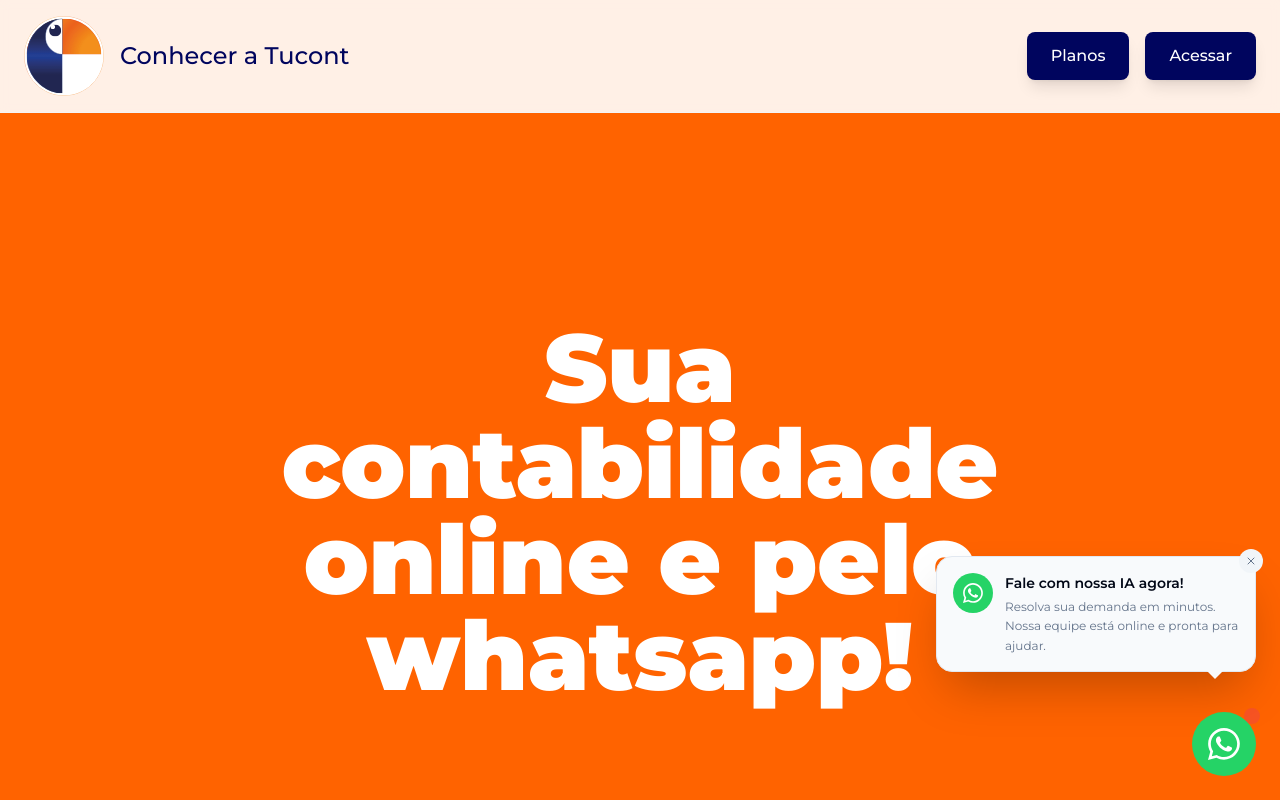
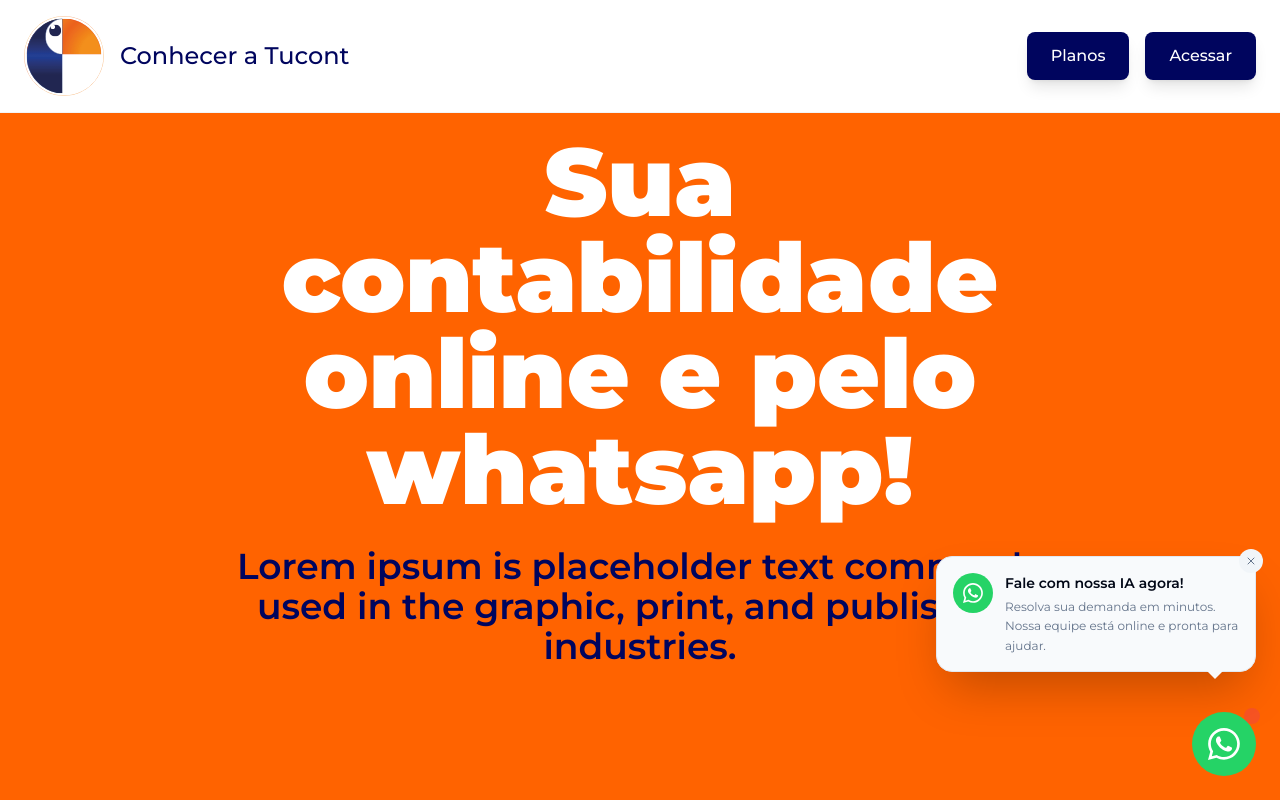
Before and after one commit to 9isnaldo/tucont-minimal, a Next.js app: page /conhecer in a window 1280 px wide. Shown: the top 800 px of the page. Built offline with nearby package versions, Linux system fonts and the light colour scheme.

Commit message:
Criação do component Banner.tsx e ajuste na designer do component

```diff
--- a/src/app/conhecer/page.tsx
+++ b/src/app/conhecer/page.tsx
@@ -1,4 +1,3 @@
-// src/app/conhecer/page.tsx
 "use client";
 
 import React from 'react';
@@ -9,6 +8,7 @@ import ServiceCards from '@/components/ServiceCards';
 import FAQ from '@/components/sections/FAQ';
 import Footer from '@/components/Footer';
 import ServiceSection from '@/components/sections/ServiceSection';
+import Banner from '@/components/sections/Banner';
 
 export default function About() {
   const onboardingItems = [
@@ -34,20 +34,10 @@ export default function About() {
       <Header />
 
       <main>
-        {/* Hero Section */}
-        <section className="py-20 px-6 bg-tucont-orange text-center">
-          <div className="max-w-4xl mx-auto">
-            <motion.h1
-              initial={{ opacity: 0, y: 30 }}
-              animate={{ opacity: 1, y: 0 }}
-              className="min-h-[calc(56vh)] my-60 text-4xl md:text-8xl max-w-6xl font-black text-white mb-7"
-            >
-              Sua contabilidade online e pelo whatsapp!
-            </motion.h1>
-          </div>
-        </section>
+        {/* Hero Section - Agora usando o componente Banner autônomo */}
+        <Banner />
 
-        {/* Services Section - Agora totalmente autocontido */}
+        {/* Services Section */}
         <ServiceSection />
 
         {/* About Section */}
--- a/src/components/Header.tsx
+++ b/src/components/Header.tsx
@@ -4,7 +4,7 @@ import { Calculator } from 'lucide-react';
 
 const Header = () => {
   return (
-    <header className="fixed top-0 left-0 right-0 z-50 bg-white border-b border-gray-100 backdrop-blur-sm bg-opacity-90">
+    <header className="fixed top-0 left-0 right-0 z-50 bg-white border-b border-gray-100 backdrop-blur-sm">
       <div className="mx-auto px-6 py-4 flex justify-between items-center">
         <div className="flex items-center gap-4">
           <Link href="/" className="flex items-center gap-3 hover:scale-105 transition-transform duration-300">
--- /dev/null
+++ b/src/components/sections/Banner.tsx
@@ -0,0 +1,31 @@
+"use client";
+
+import { motion } from "framer-motion";
+
+interface BannerProps {
+  className?: string;
+}
+
+export default function Banner({ className = "" }: BannerProps) {
+  return (
+    <section className={`py-20 px-6 bg-tucont-orange text-center ${className}`}>
+      <div className="max-w-4xl mx-auto flex flex-col items-center justify-center min-h-[calc(84vh)]">
+        <motion.h1
+          initial={{ opacity: 0, y: 30 }}
+          animate={{ opacity: 1, y: 0 }}
+          className="text-4xl md:text-8xl max-w-6xl font-black text-white mb-7"
+        >
+          Sua contabilidade online e pelo whatsapp!
+        </motion.h1>
+
+        <motion.h2
+          initial={{ opacity: 0, y: 30 }}
+          whileInView={{ opacity: 1, y: 0 }}
+          className="text-3xl md:text-4xl font-semibold text-tucont-navy mb-8 max-w-4xl"
+        >
+          Lorem ipsum is placeholder text commonly used in the graphic, print, and publishing industries.
+        </motion.h2>
+      </div>
+    </section>
+  );
+}
```
